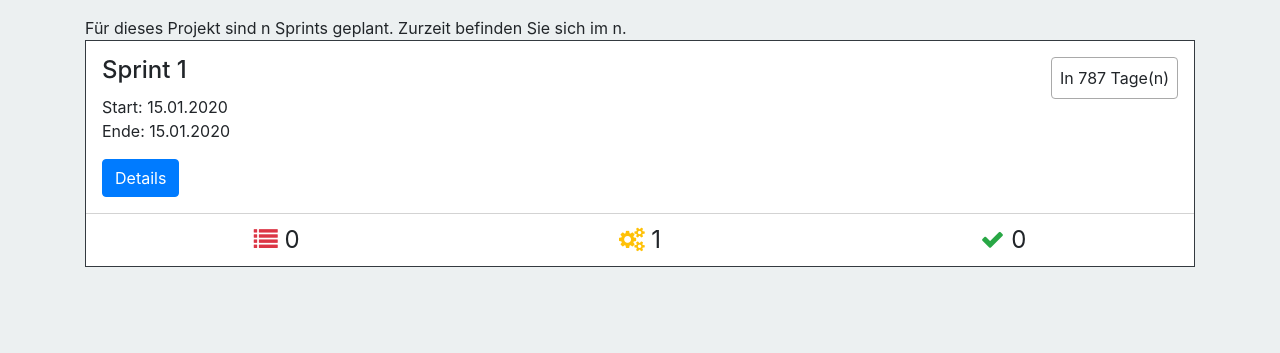
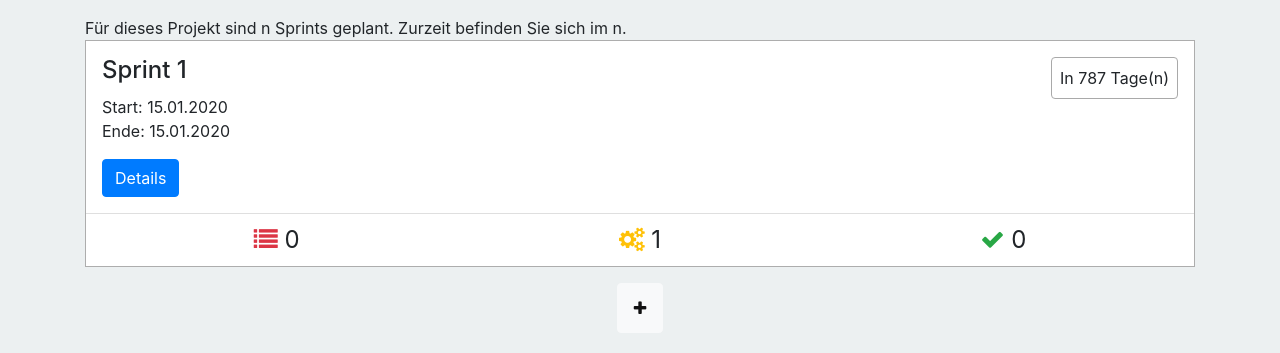
Before and after one commit to Oisins/ScrumManager, a Flask app: page /sprints in a window 1280 px wide. Shown: the part 56-409 px from the top of the page. Run offline with Flask 2, Linux system fonts and the light colour scheme; a user stored in the database is signed in; tables that the repository leaves empty hold one stand-in row (values such as "Sample post"); some libraries are stand-ins or nearby versions.

Commit message:
Sprints UI standardisiert und neuen Sprint erstellen

```diff
--- a/app/static/css/sprints.css
+++ b/app/static/css/sprints.css
@@ -1,7 +1,3 @@
-/*div {} <div>
-.<class-name> {} -> class="<class-name>"
-#title {} -> id="title"*/
-
 .sprints {
     display: flex;
 }
@@ -26,5 +22,5 @@
     flex-direction: row;
     justify-content: space-around;
     font-size: 18pt;
-    border-top: 1px solid lightgrey;
+    border-top: 1px solid var(--border-light);
 }
--- a/app/templates/sprints.html
+++ b/app/templates/sprints.html
@@ -4,32 +4,38 @@
     <link rel="stylesheet" href="/static/css/sprints.css">
 {% endblock %}
 {% block body %}
-   <div class="container mt-3">
+    <div class="container mt-3">
         <div>
             Für dieses Projekt sind n Sprints geplant. Zurzeit befinden Sie sich im n.
         </div>
         {% for sprint in sprints %}
-
-            <div class="sprint p-3 mb-3 border {% if sprint.ist_aktiv %}border-highlight{%else%}border-dark{% endif %}">
-                <span class="dauer p-2 rounded">{{sprint.status_desc()}}</span>
-                <h4 class="card-title">Sprint {{sprint.id}}</h4>
+            <div class="sprint p-3 mb-3 {% if sprint.ist_aktiv %}border border-info{% endif %}">
+                <span class="dauer p-2 rounded">{{ sprint.status_desc() }}</span>
+                <h4 class="card-title">Sprint {{ sprint.id }}</h4>
 
                 <p class="card-text">
-                    Start: {{sprint.start}}<br> Ende: {{sprint.ende}}
+                    Start: {{ sprint.start }}<br> Ende: {{ sprint.ende }}
                 </p>
-                <a href="/sprints/{{sprint.id}}" class="btn btn-primary">Details</a>
+                <a href="/sprints/{{ sprint.id }}" class="btn btn-primary">Details</a>
                 <div class="status mt-3 p-2">
                 <span>
-                    <i class="fa fa-list text-danger" aria-hidden="true"></i> {{ sprint.anzahl_status(0)}}
+                    <i class="fa fa-list text-danger" aria-hidden="true"></i> {{ sprint.anzahl_status(0) }}
                 </span>
                     <span>
-                    <i class="fa fa-cogs text-warning" aria-hidden="true"></i> {{ sprint.anzahl_status(1)}}
+                    <i class="fa fa-cogs text-warning" aria-hidden="true"></i> {{ sprint.anzahl_status(1) }}
                 </span>
                     <span>
-                    <i class="fa fa-check text-success" aria-hidden="true"></i> {{ sprint.anzahl_status(2)}}
+                    <i class="fa fa-check text-success" aria-hidden="true"></i> {{ sprint.anzahl_status(2) }}
                 </span>
                 </div>
             </div>
         {% endfor %}
+
+        <form method="post">
+            <input type="hidden" name="neu" value="1">
+            <button type="submit" class="btn btn-light d-block m-auto p-3">
+                <i class="fa fa-plus d-block" aria-hidden="true"></i>
+            </button>
+        </form>
     </div>
 {% endblock %}
```
